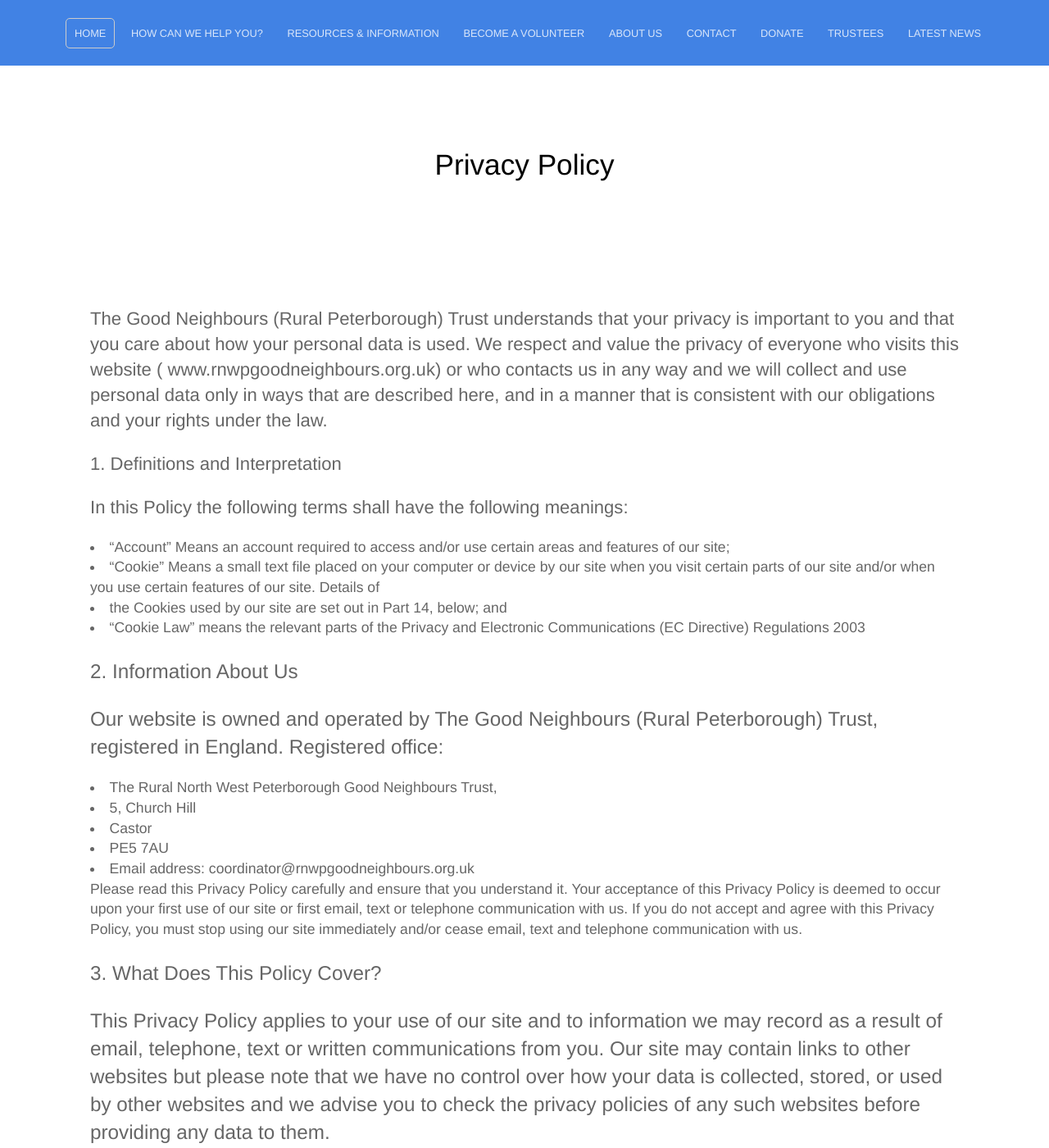
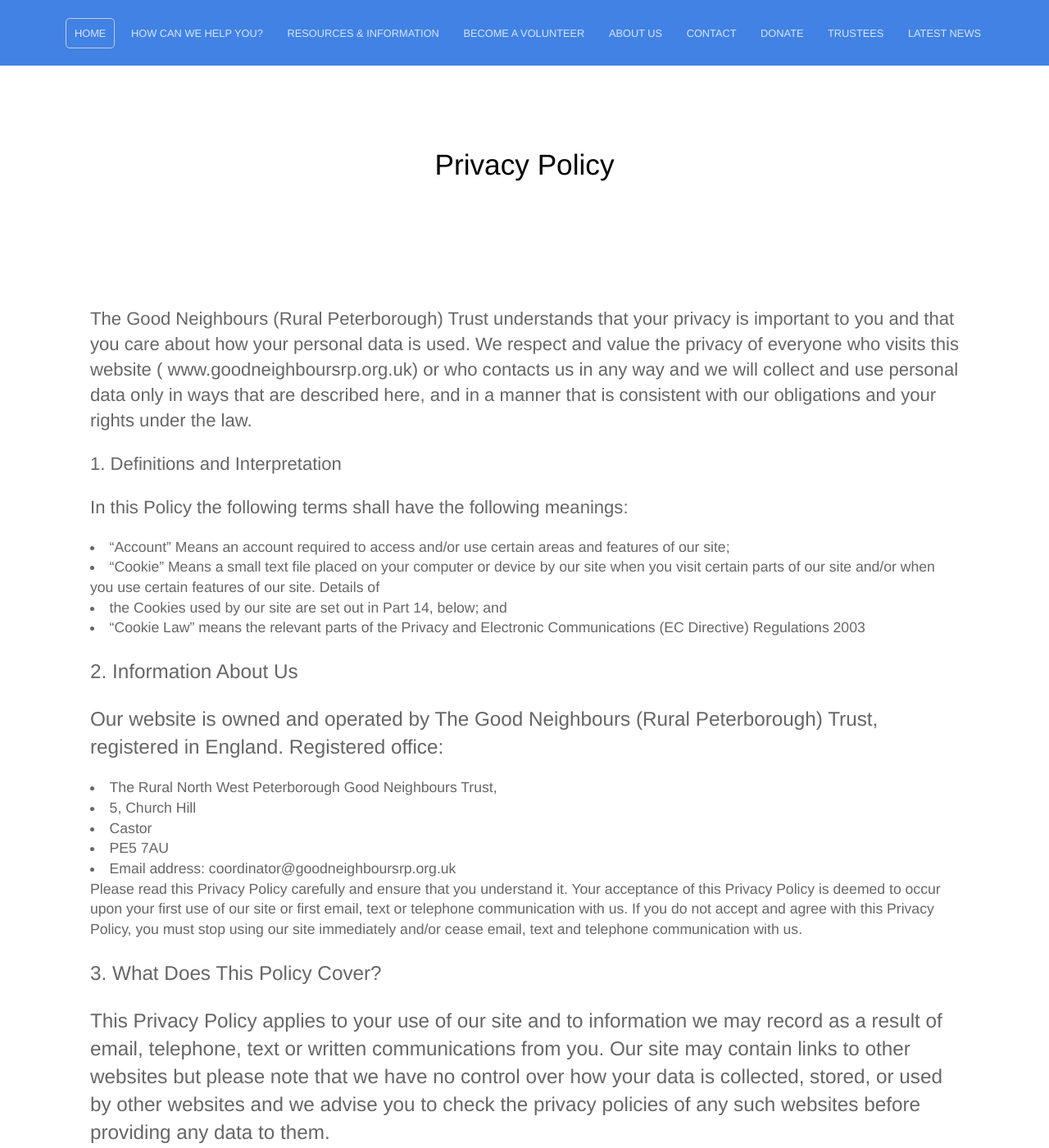
Before and after one commit to chriswilde1946/goodneighboursrp.org.uk, a Jekyll site: the page built from PrivacyPolicy.html, in a window 1280 px wide and 1400 px high. Shown: the whole window at 82% size. Built offline with Jekyll 4.4.1, drawn with Linux system fonts in a browser that asks for light colours; some of the changed text lies outside the part shown.

Commit message:
Update domain name

```diff
--- a/PrivacyPolicy.html
+++ b/PrivacyPolicy.html
@@ -6,7 +6,7 @@
 	<section>
 		<div class="container flex">
 			<div class="text editable">
-				<p>The Good Neighbours (Rural Peterborough) Trust understands that your privacy is important to you and that you care about how your personal data is used. We respect and value the privacy of everyone who visits this website ( www.rnwpgoodneighbours.org.uk) or who contacts us in any way and we will collect and use personal data only in ways that are described here, and in a manner that is consistent with our obligations and your rights under the law.
+				<p>The Good Neighbours (Rural Peterborough) Trust understands that your privacy is important to you and that you care about how your personal data is used. We respect and value the privacy of everyone who visits this website ( www.goodneighboursrp.org.uk) or who contacts us in any way and we will collect and use personal data only in ways that are described here, and in a manner that is consistent with our obligations and your rights under the law.
 
 				 </p>
 				 <p>
@@ -25,7 +25,7 @@
 <li>5, Church Hill
 <li>Castor
 <li>PE5 7AU
-<li>Email address: coordinator@rnwpgoodneighbours.org.uk<br>
+<li>Email address: coordinator@goodneighboursrp.org.uk<br>
 Please read this Privacy Policy carefully and ensure that you understand it. Your acceptance of this Privacy Policy is deemed to occur upon your first use of our site or first email, text or telephone communication with us. If you do not accept and agree with this Privacy Policy, you must stop using our site immediately and/or cease email, text and telephone communication with us.</p>
 
 				<p>3. What Does This Policy Cover?</p>
@@ -124,7 +124,7 @@
 				<p>15. How Do I Contact You?</p>
 
 <p>To contact us about anything to do with your personal data and data protection, including to make a subject access request, please use the following details:
-<ol><li>Email address: coordinator@rnwpgoodneighbours.org.uk
+<ol><li>Email address: coordinator@goodneighboursrp.org.uk
 <li>Postal Address:
  <li>Rural North West Peterborough Good Neighbours Trust
 <li>5, Church Hill
--- a/contact.html
+++ b/contact.html
@@ -41,7 +41,7 @@
 		<div class="container flex">
 			<div class="text editable">
 				<h2><strong>By email: </strong></h2>
-				<h2><strong> <a href="mailto:coordinator@rnwpgoodneighbours.org.uk?subject=Message from the website"> Click here to send email</a>
+				<h2><strong> <a href="mailto:coordinator@goodneighboursrp.org.uk?subject=Message from the website"> Click here to send email</a>
 
 			</a>
 				<p></p>
--- a/trustees.html
+++ b/trustees.html
@@ -7,7 +7,7 @@
 		<div class="text editable">
 			<p>The Good Neighbours (Rural Peterborough) Trust is
 managed by its board of trustees, whose profiles are listed below. If you are interested in becoming a trustee please
-<a href="mailto:coordinator@rnwpgoodneighbours.org.uk?subject=Bevoming a Trustee "> email</a> or write to us with a brief resumé and details of how you think your skills and experience could benefit the Trust
+<a href="mailto:coordinator@goodneighboursrp.org.uk?subject=Bevoming a Trustee "> email</a> or write to us with a brief resumé and details of how you think your skills and experience could benefit the Trust
 
 			 </p>
 			</div>
```
Also changed, not shown: README.md.
